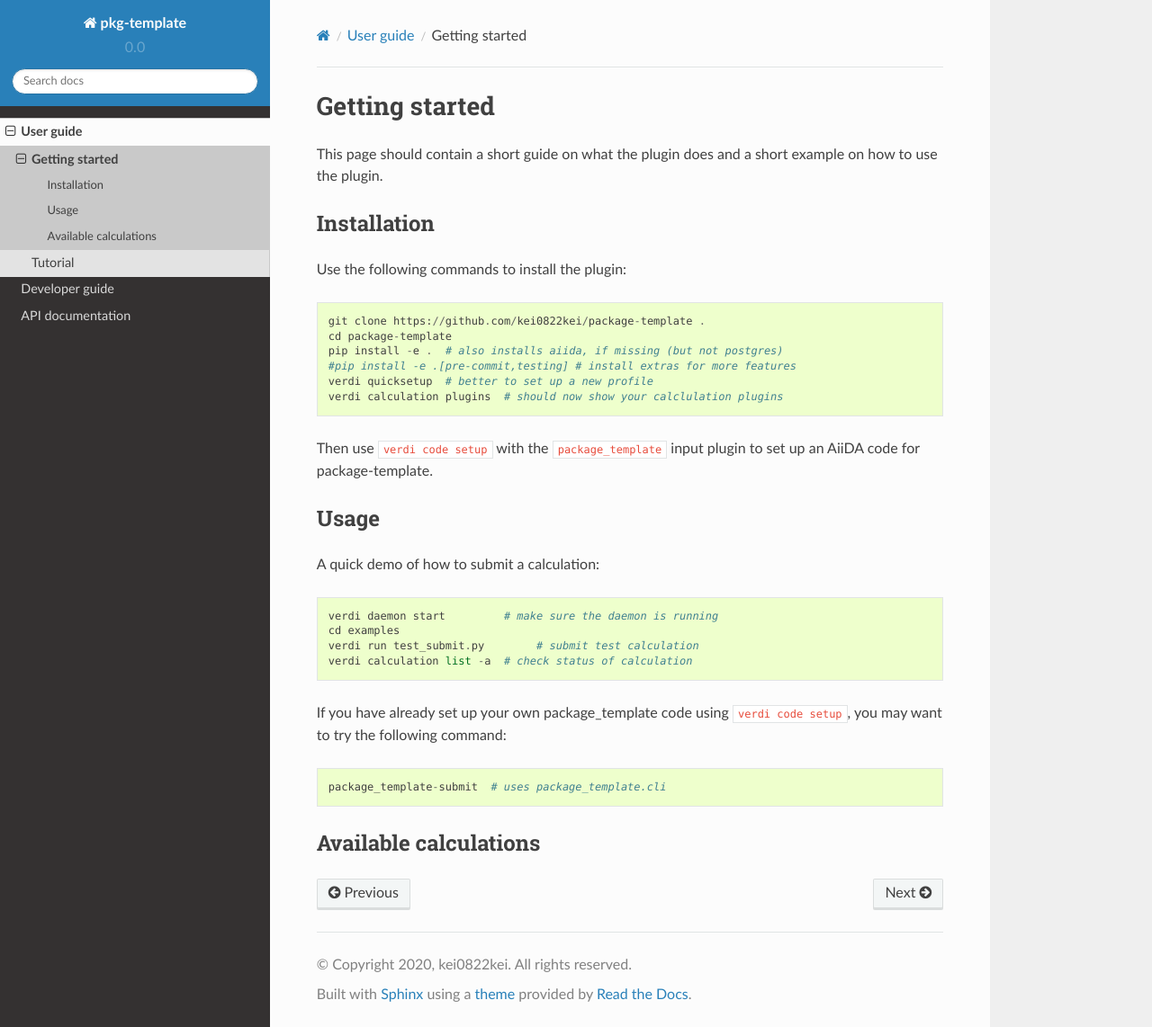
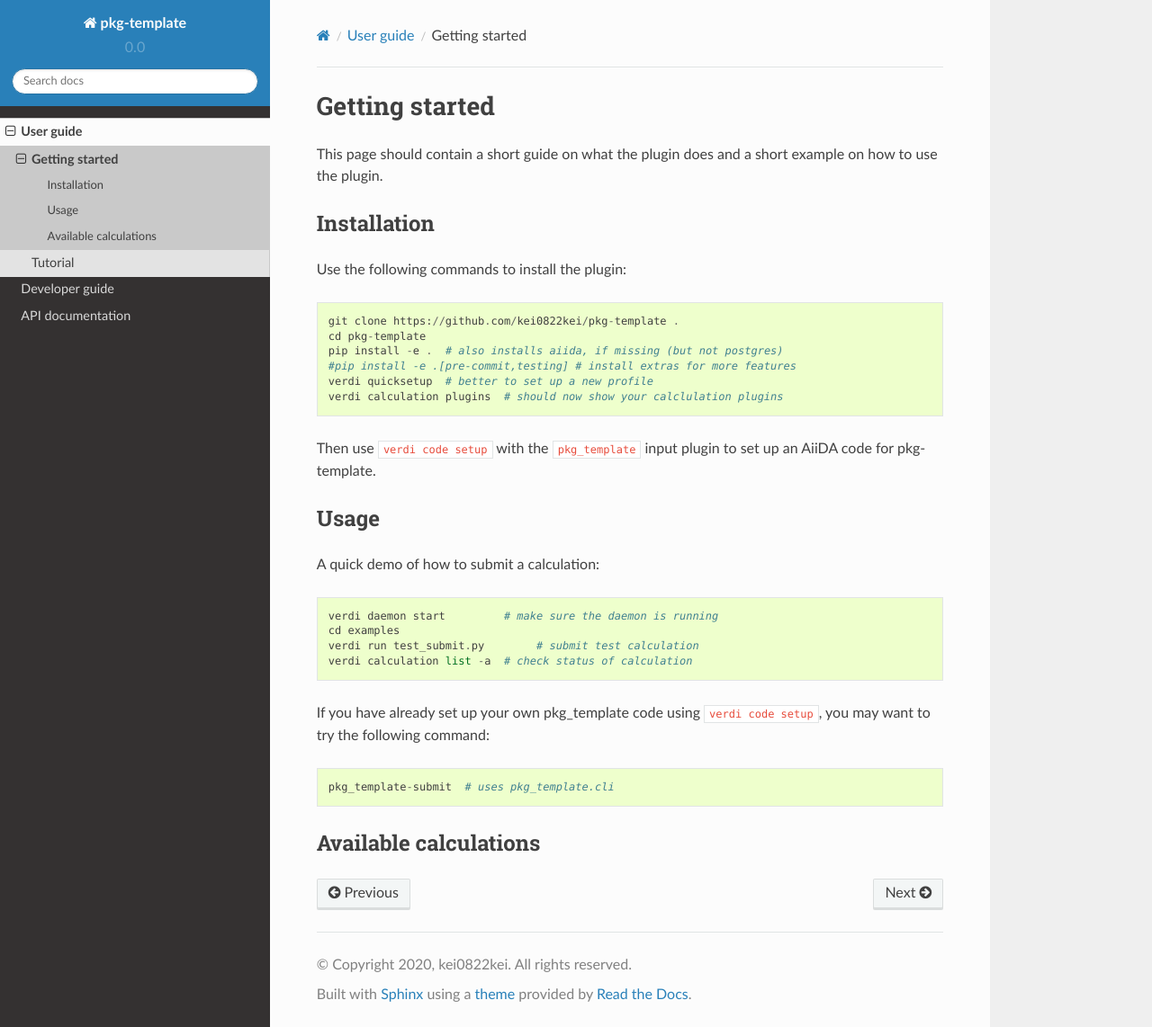
Before and after one commit to kei0822kei/pkg-template, a Sphinx documentation site: the page built from docs/source/user_guide/get_started.rst, in a window 1280 px wide and 1142 px high. Shown: the whole window at 90% size. Built offline with Sphinx 7.4.7 and the Read the Docs theme 2.0.0, drawn with Linux system fonts in a browser that asks for light colours.

Commit message:
fix docs

```diff
--- a/docs/source/apidoc/package_template.rst
+++ b/docs/source/apidoc/pkg_template.rst
@@ -1,10 +1,10 @@
-package\_template package
-=========================
+pkg\_template package
+=====================
 
 Module contents
 ---------------
 
-.. automodule:: package_template
+.. automodule:: pkg_template
    :members:
    :special-members:
    :private-members:
--- a/docs/source/conf.py
+++ b/docs/source/conf.py
@@ -290,7 +290,7 @@
     source_dir = os.path.abspath(os.path.dirname(__file__))
     apidoc_dir = os.path.join(source_dir, 'apidoc')
     package_dir = os.path.join(source_dir, os.pardir, os.pardir,
-                               'package_template')
+                               'pkg_template')
 
     # In #1139, they suggest the route below, but this ended up
     # calling sphinx-build, not sphinx-apidoc
--- a/docs/source/user_guide/get_started.rst
+++ b/docs/source/user_guide/get_started.rst
@@ -10,15 +10,15 @@
 
 Use the following commands to install the plugin::
 
-    git clone https://github.com/kei0822kei/package-template .
-    cd package-template
+    git clone https://github.com/kei0822kei/pkg-template .
+    cd pkg-template
     pip install -e .  # also installs aiida, if missing (but not postgres)
     #pip install -e .[pre-commit,testing] # install extras for more features
     verdi quicksetup  # better to set up a new profile
     verdi calculation plugins  # should now show your calclulation plugins
 
-Then use ``verdi code setup`` with the ``package_template`` input plugin
-to set up an AiiDA code for package-template.
+Then use ``verdi code setup`` with the ``pkg_template`` input plugin
+to set up an AiiDA code for pkg-template.
 
 Usage
 +++++
@@ -30,10 +30,10 @@
     verdi run test_submit.py        # submit test calculation
     verdi calculation list -a  # check status of calculation
 
-If you have already set up your own package_template code using
+If you have already set up your own pkg_template code using
 ``verdi code setup``, you may want to try the following command::
 
-    package_template-submit  # uses package_template.cli
+    pkg_template-submit  # uses pkg_template.cli
 
 Available calculations
 ++++++++++++++++++++++
```
Also changed, not shown: docs/source/index.rst (+5 -5 lines).
